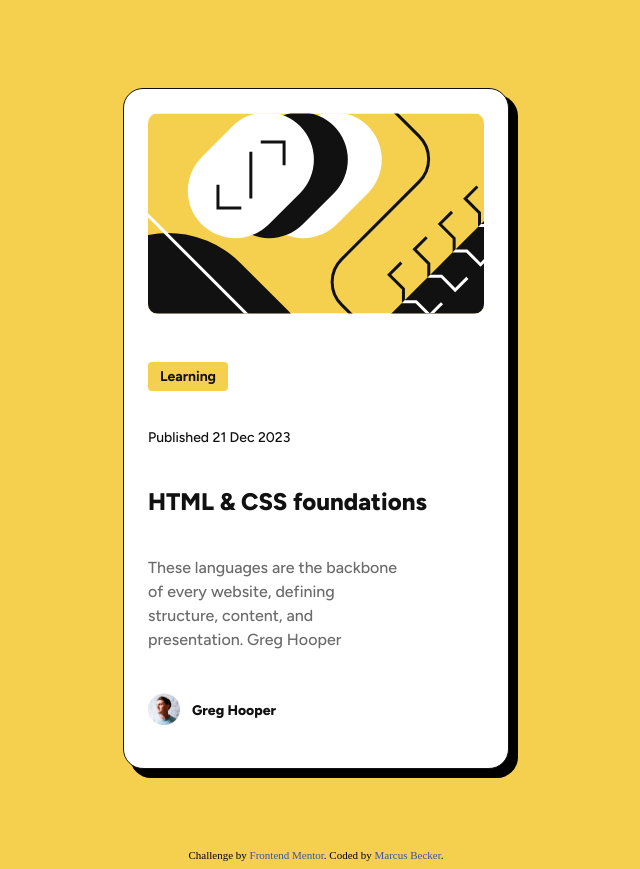
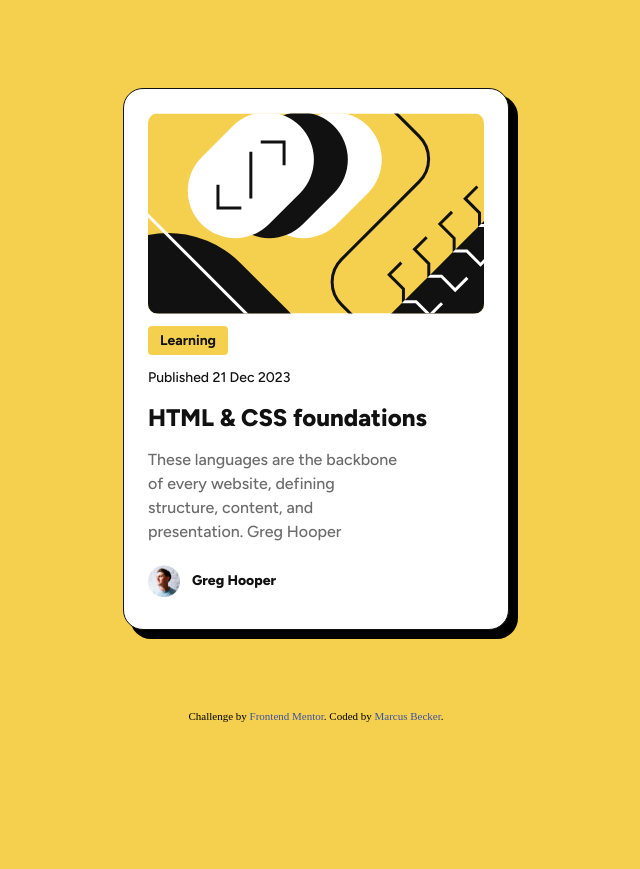
Before and after one commit to MarcusBecker6123/blog-preview-card, a plain HTML site: page index.html in a window 1280 px wide. Shown: the whole page, without its empty margins (324-964 px from the left). After the commit the page ends 800 px from the top, so only its background shows below. Drawn offline with Linux system fonts and the light colour scheme.

Commit message:
changed css, too big gaps

```diff
--- a/style.css
+++ b/style.css
@@ -29,7 +29,7 @@ body {
     max-width: 384px;
     width: auto;
     height: auto;
-    gap: 24px;
+    gap: 12px;
     background: #fff;
     border-radius: 20px;
     border: 1px solid var(--gray-950);
@@ -40,7 +40,7 @@ body {
 
 img {
     display: inline-flex;
-    margin-bottom: 24px;
+
     height: auto;
     border-radius: 10px;
     max-width: 100%;
@@ -74,7 +74,7 @@ p {
     font-size: 0.875rem;
     line-height: 150%;
     background: #fff;
-    padding: 12px 0;
+
 }
 
 .subheading {
@@ -93,7 +93,7 @@ p {
     font-family: 'Figtree', sans-serif;
     font-weight: 500;
     color: var(--gray-500);
-    padding: 12px 0;
+
 }
 
 .img-container {
@@ -105,17 +105,16 @@ p {
 
 #avatar {
     display: inline-flex;
-    position: relative;
-    top: 5px;
+
     width: 2rem;
     height: 2rem;
 
 }
 
 .name {
-    position: relative;
-    display: inline-flex;
-    top: -6px;
+
+
+
     font-family: 'Figtree', sans-serif;
     font-size: 0.875rem;
     line-height: 150%;
```
